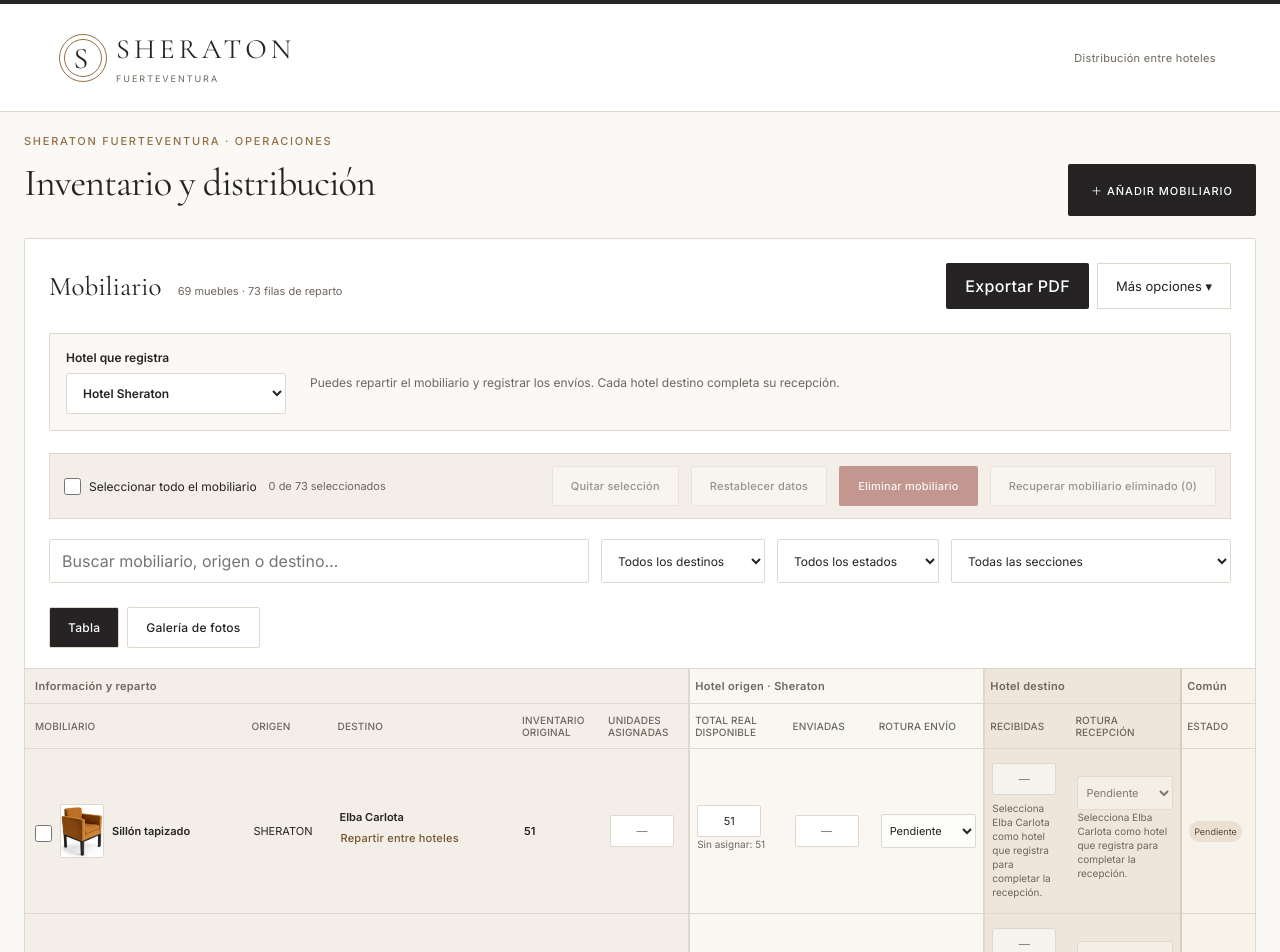
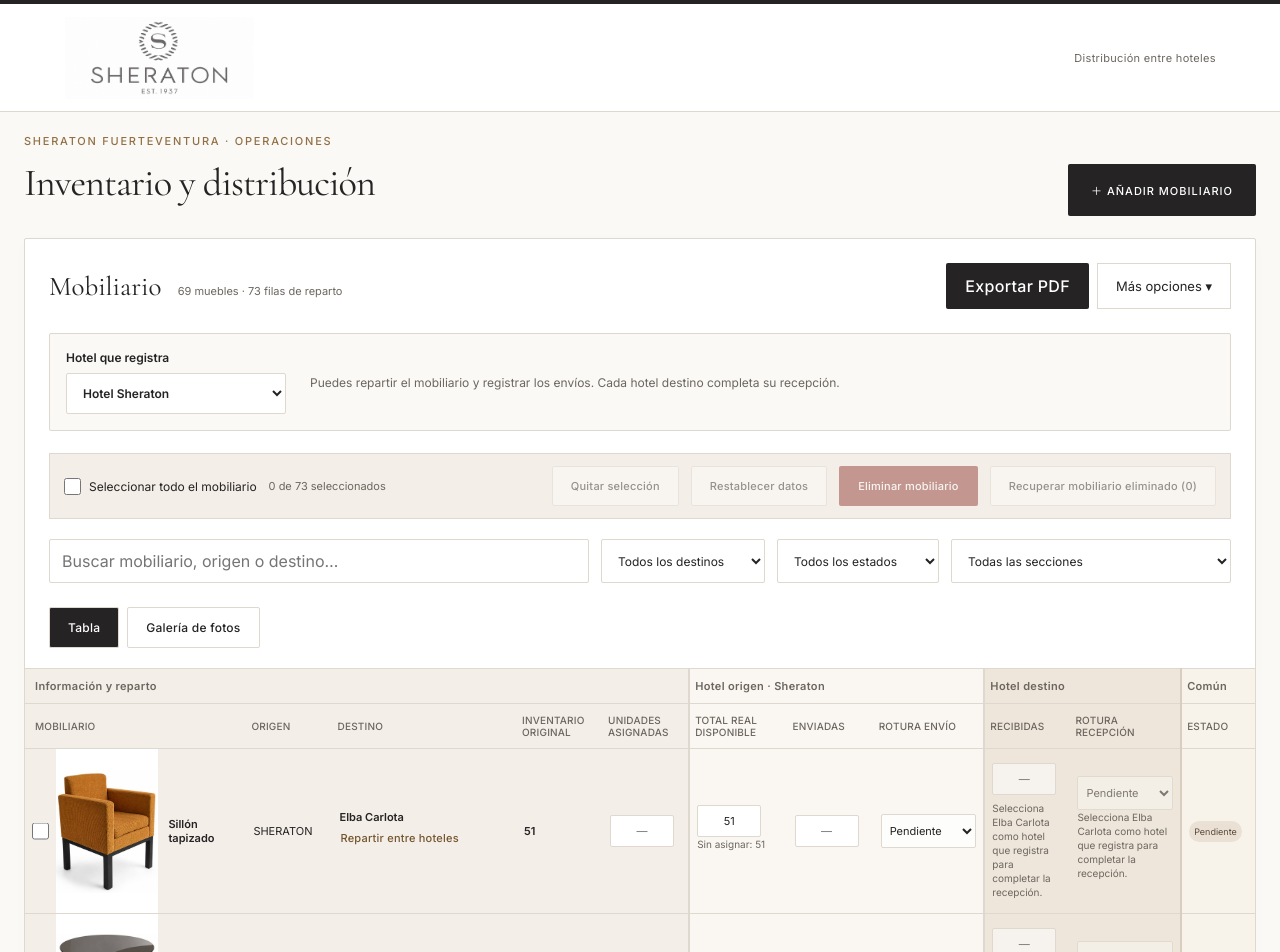
Before and after one commit to dcorvoaguado/Inventario-mobiliario-Sheraton, a React (Vite) app: page / in a window 1280 px wide. Shown: the top 952 px of the page. Built offline with nearby package versions, Linux system fonts and the light colour scheme.

Commit message:
Add reference logo and full-height furniture photos; prepare custom-domain builds

```diff
--- a/src/main.tsx
+++ b/src/main.tsx
@@ -443,11 +443,18 @@
   return (
     <>
       <header>
-        <a className="brand" href="./">
-          <span className="seal">S</span>
-          <span>
-            SHERATON<small>FUERTEVENTURA</small>
-          </span>
+        <a
+          className="brand"
+          href="./"
+          aria-label="Sheraton · Inicio del inventario"
+        >
+          <img
+            className="brand-logo"
+            src={`${import.meta.env.BASE_URL}images/brand/sheraton-reference.png`}
+            alt="Sheraton · Est. 1937"
+            width="191"
+            height="82"
+          />
         </a>
         <span className="workspace">Distribución entre hoteles</span>
       </header>
--- a/src/style.css
+++ b/src/style.css
@@ -1670,3 +1670,67 @@
     border-left: 0;
   }
 }
+.brand-logo {
+  display: block;
+  width: 191px;
+  height: 82px;
+  object-fit: contain;
+}
+@media (max-width: 600px) {
+  .brand-logo {
+    width: 155px;
+    height: 67px;
+  }
+}
+/* Full-height furniture photography within each linear row. */
+@media (min-width: 1001px) {
+  .linear-table td[data-label="Mobiliario"] {
+    position: relative;
+    padding-block: 0;
+  }
+  .linear-table td[data-label="Mobiliario"] .item-cell {
+    position: static;
+    min-height: 130px;
+    padding-left: calc(clamp(72px, 8vw, 120px) + 31px);
+    gap: 0;
+  }
+  .linear-table td[data-label="Mobiliario"] .item-selection {
+    position: absolute;
+    left: 7px;
+    top: 50%;
+    transform: translateY(-50%);
+    margin: 0;
+    z-index: 1;
+  }
+  .linear-table td[data-label="Mobiliario"] .photo-button {
+    position: absolute;
+    left: 31px;
+    top: 0;
+    bottom: 0;
+    width: clamp(72px, 8vw, 120px);
+    height: 100%;
+    padding: 0;
+    border: 0;
+    border-radius: 0;
+    background: white;
+  }
+  .linear-table td[data-label="Mobiliario"] .photo-button img {
+    width: 100%;
+    height: 100%;
+    object-fit: contain;
+  }
+}
+@media (max-width: 1000px) {
+  .linear-table .item-cell {
+    min-height: 130px;
+  }
+  .linear-table .photo-button {
+    width: 115px;
+    height: 130px;
+  }
+  .linear-table .photo-button img {
+    width: 100%;
+    height: 100%;
+    object-fit: contain;
+  }
+}
```
Also changed, not shown: public/images/brand/sheraton-reference.png (added), 2 other files (tests, documents, lock files or other folders).
